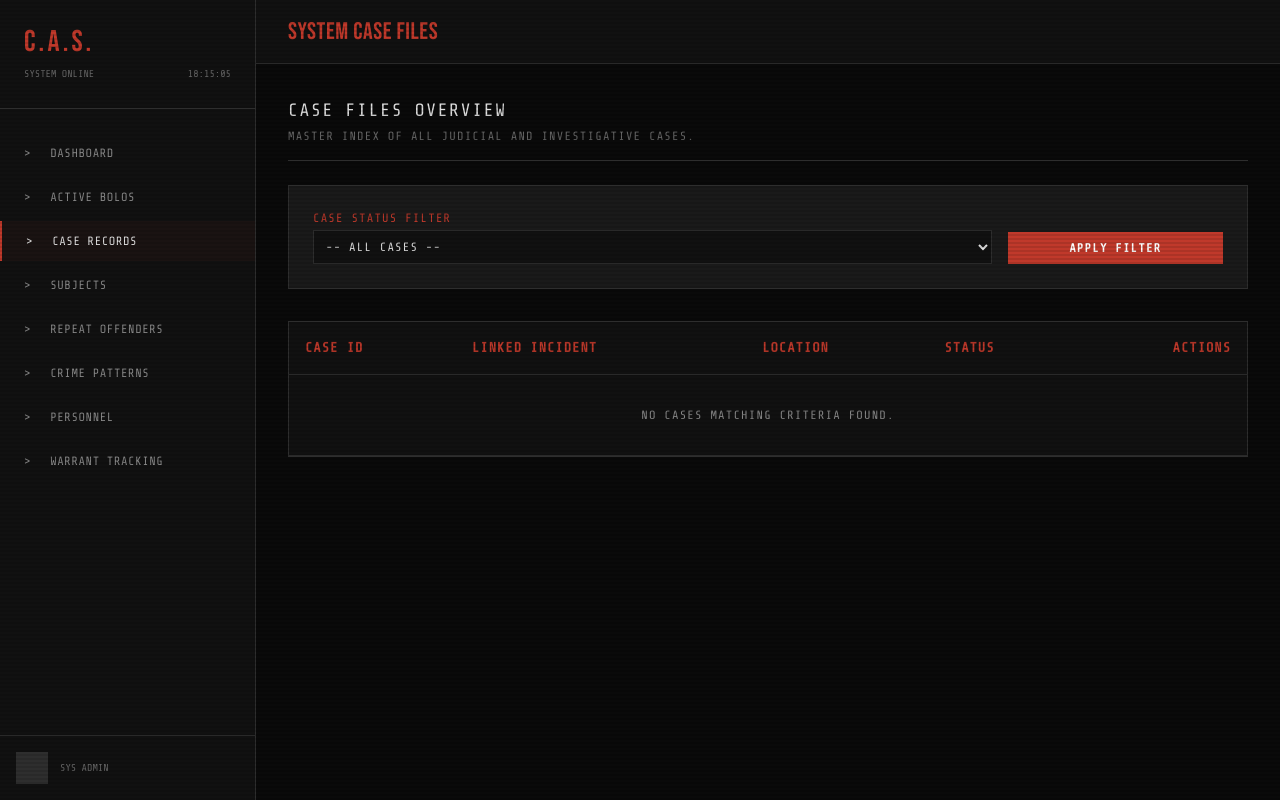
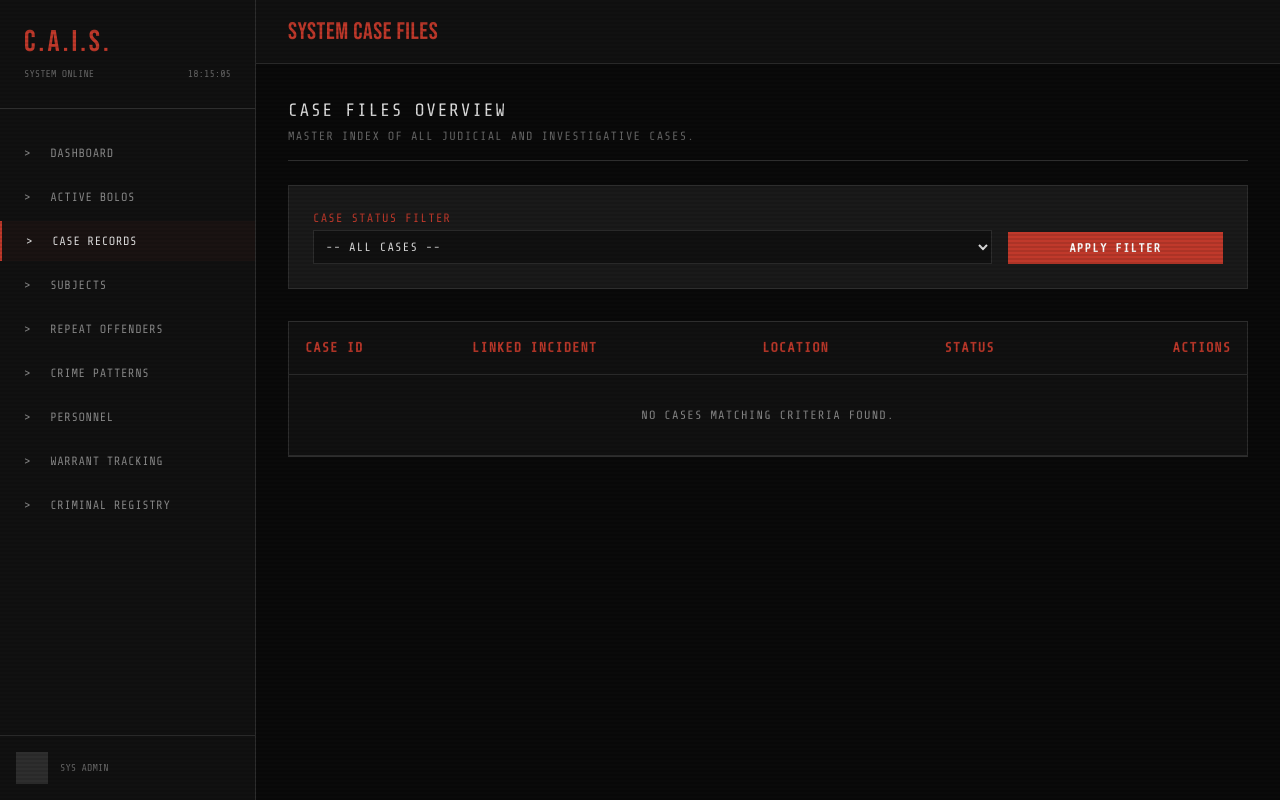
Before and after one commit to daudibrahimhasan/CSE370-Project-CAIS, a Django app: page /cases/ in a window 1280 px wide. Run offline with Django 5.2, Linux system fonts and the light colour scheme; data that the repository does not hold is empty; some libraries are stand-ins or nearby versions.

Commit message:
Fix acronym from C.A.S. to C.A.I.S. in templates

```diff
--- a/templates/admin_auth/login.html
+++ b/templates/admin_auth/login.html
@@ -3,7 +3,7 @@
 <head>
     <meta charset="UTF-8">
     <meta name="viewport" content="width=device-width, initial-scale=1.0">
-    <title>C.A.S. | LOGIN</title>
+    <title>C.A.I.S. | LOGIN</title>
     <script src="https://cdn.tailwindcss.com"></script>
     <link href="https://fonts.googleapis.com/css2?family=Bebas+Neue&family=Share+Tech+Mono&display=swap" rel="stylesheet">
     <style>
@@ -30,7 +30,7 @@
             <div class="absolute top-0 left-0 w-full h-1 bg-[#c0392b]"></div>
 
             <div class="text-center mb-8">
-                <h1 class="font-heading text-5xl text-[#c0392b] mb-2">C.A.S.</h1>
+                <h1 class="font-heading text-5xl text-[#c0392b] mb-2">C.A.I.S.</h1>
                 <p class="text-[#888] tracking-widest text-xs uppercase">Criminal Analysis System v4.2</p>
             </div>
 
--- a/templates/base.html
+++ b/templates/base.html
@@ -3,7 +3,7 @@
 <head>
     <meta charset="UTF-8">
     <meta name="viewport" content="width=device-width, initial-scale=1.0">
-    <title>{% block title %}C.A.S. | CRIMINAL ANALYSIS SYSTEM{% endblock %}</title>
+    <title>{% block title %}C.A.I.S. | CRIMINAL ANALYSIS SYSTEM{% endblock %}</title>
     <script src="https://cdn.tailwindcss.com"></script>
     <link rel="preconnect" href="https://fonts.googleapis.com">
     <link rel="preconnect" href="https://fonts.gstatic.com" crossorigin>
@@ -101,7 +101,7 @@
         <!-- Sidebar -->
         <aside class="w-64 bg-[#111] border-r border-[#2e2e2e] flex flex-col flex-shrink-0 z-20">
             <div class="p-6 border-b border-[#2e2e2e]">
-                <h1 class="font-heading text-3xl text-[#c0392b] tracking-widest"><a href="{% url 'dashboard' %}">C.A.S.</a></h1>
+                <h1 class="font-heading text-3xl text-[#c0392b] tracking-widest"><a href="{% url 'dashboard' %}">C.A.I.S.</a></h1>
                 <div class="text-[#666] text-[10px] uppercase mt-1 flex justify-between">
                     <span>System Online</span>
                     <span id="clock">00:00:00</span>
@@ -132,6 +132,9 @@
                 </a>
                 <a href="{% url 'warrant_tracking' %}" class="block nav-item w-full text-left px-6 py-3 text-[#888] hover:text-[#e0e0e0] hover:bg-[#1a1a1a] transition-all uppercase text-xs tracking-wider {% if request.resolver_match.url_name == 'warrant_tracking' %}active{% endif %}">
                     <span class="mr-3">></span> Warrant Tracking
+                </a>
+                <a href="{% url 'criminal_registry' %}" class="block nav-item w-full text-left px-6 py-3 text-[#888] hover:text-[#e0e0e0] hover:bg-[#1a1a1a] transition-all uppercase text-xs tracking-wider {% if request.resolver_match.url_name == 'criminal_registry' %}active{% endif %}">
+                    <span class="mr-3">></span> Criminal Registry
                 </a>
             </nav>
 
```
